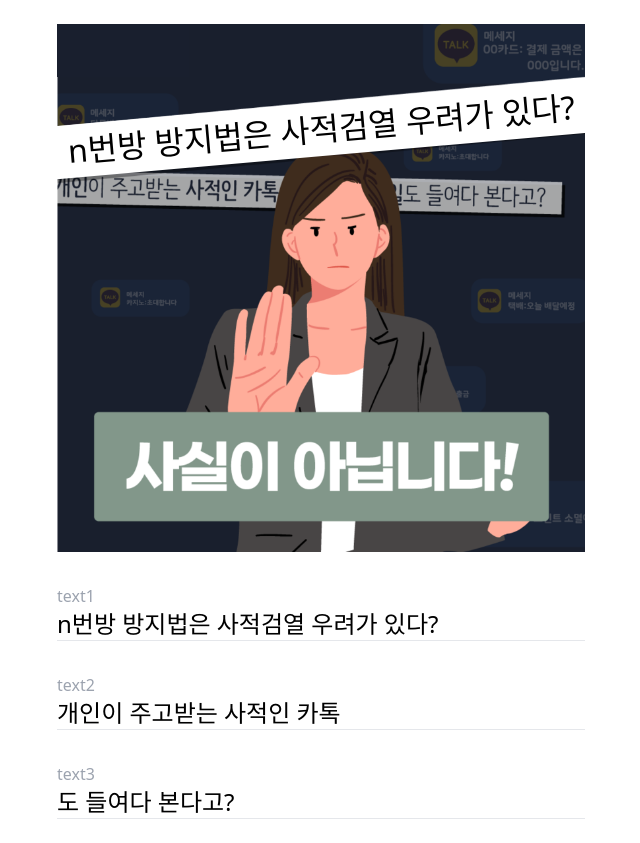
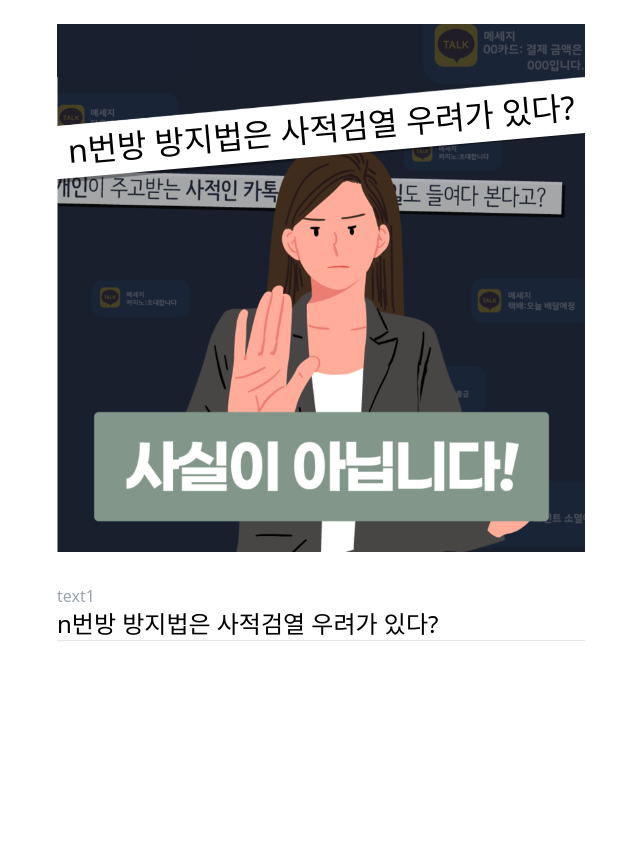
Before and after one commit to AMATEURTOSS/not_true_generator, a Next.js app: page / in a window 1280 px wide. Shown: the whole page, without its empty margins (319-959 px from the left). After the commit the page ends 800 px from the top, so only its background shows below. Built offline with nearby package versions, Linux system fonts and the light colour scheme.

Commit message:
feat: remove text2, text3

```diff
--- a/components/ImageEditor.tsx
+++ b/components/ImageEditor.tsx
@@ -2,8 +2,6 @@ import { FC, CSSProperties } from "react";
 
 interface ImageEditorProps {
   text1: string;
-  text2: string;
-  text3: string;
 }
 
 const bannerHideDivStyle: CSSProperties = {
@@ -29,11 +27,11 @@ const text1HideDivStyle: CSSProperties = {
   backgroundColor: "#fff",
 };
 
-const ImageEditor: FC<ImageEditorProps> = (props): JSX.Element => {
+const ImageEditor: FC<ImageEditorProps> = ({ text1 }): JSX.Element => {
   return (
     <div className="relative">
       <div style={bannerHideDivStyle} />
-      <div style={text1HideDivStyle}>{props.text1}</div>
+      <div style={text1HideDivStyle}>{text1}</div>
       <img src="/not_true.png" alt="not_true" className="w-full" />
     </div>
   );
--- a/pages/index.tsx
+++ b/pages/index.tsx
@@ -7,16 +7,12 @@ const Home: NextPage = () => {
   const [text1, setText1] = useState<string>(
     "n번방 방지법은 사적검열 우려가 있다?"
   );
-  const [text2, setText2] = useState<string>("개인이 주고받는 사적인 카톡");
-  const [text3, setText3] = useState<string>("도 들여다 본다고?");
   const [isTrue, setIsTrue] = useState<boolean>(false);
 
   return (
     <div className="m-auto w-full max-w-xl p-6">
-      <ImageEditor {...{ text1, text2, text3 }} />
+      <ImageEditor text1={text1} />
       <TextInput label="text1" text={text1} setText={setText1} />
-      <TextInput label="text2" text={text2} setText={setText2} />
-      <TextInput label="text3" text={text3} setText={setText3} />
     </div>
   );
 };
```
